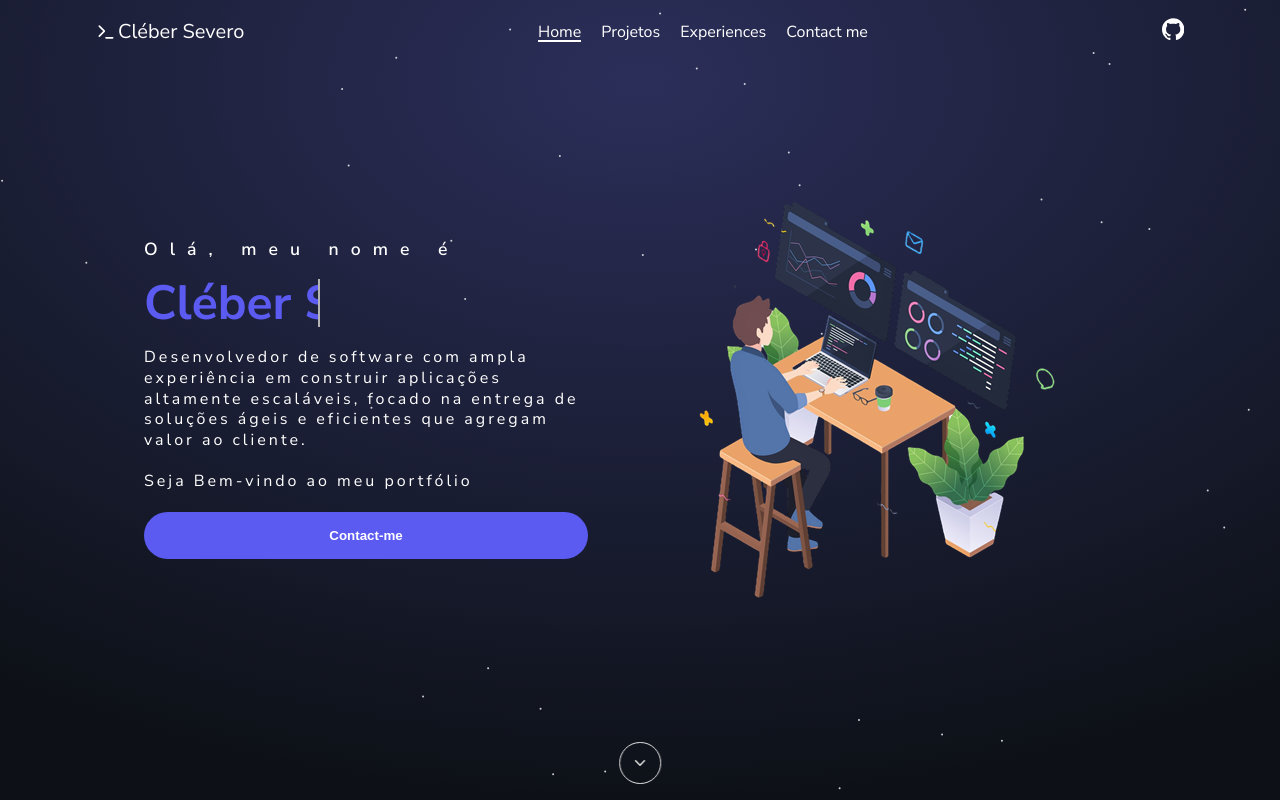
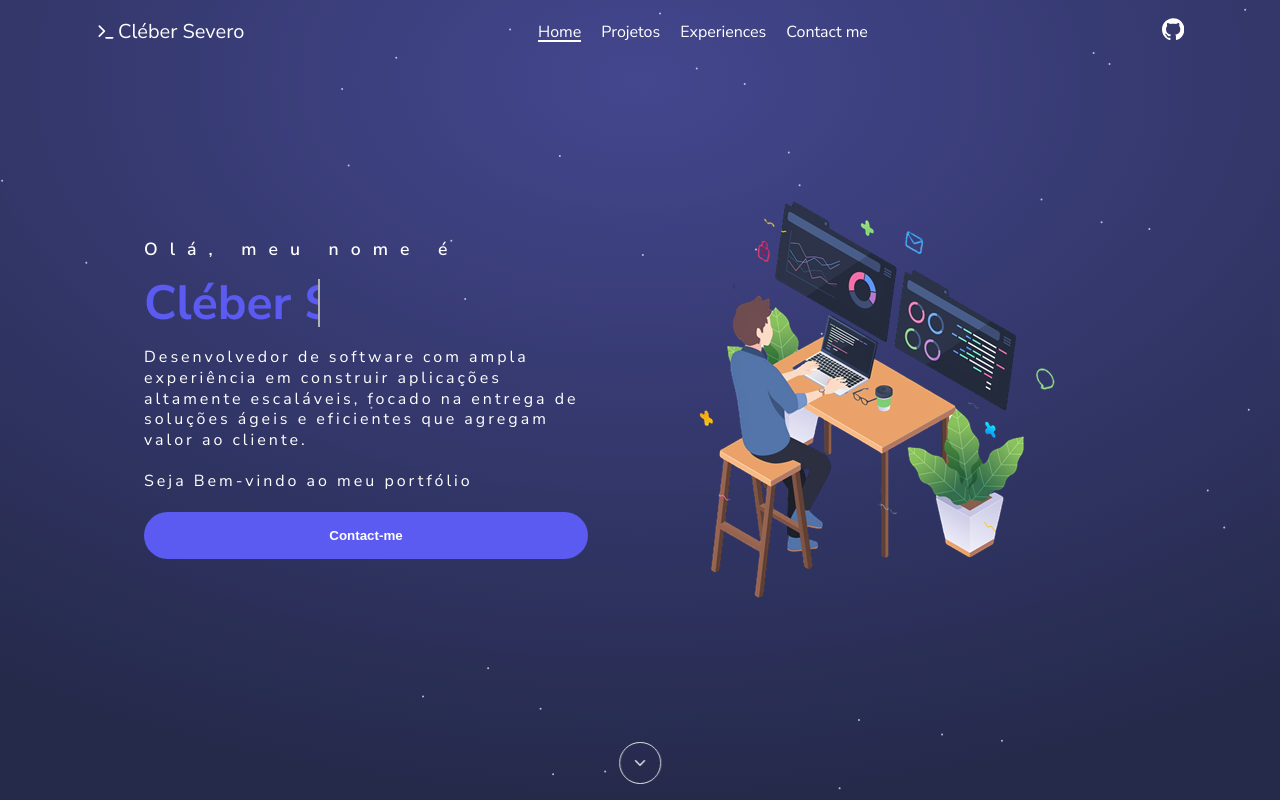
Before and after one commit to Cleber-Severo/my-portfolio, a React (Vite) app: page / in a window 1280 px wide. Shown: the top 800 px of the page. Built offline with nearby package versions, Linux system fonts and the light colour scheme; a web font is replaced by a local one.

Commit message:
feat: config template

```diff
--- a/src/App.css
+++ b/src/App.css
@@ -54,3 +54,7 @@ section {
 
   min-height: 650px;
 }
+
+main {
+  background-color: rgba(114, 114, 243, 0.2);
+}
--- a/src/components/styles/Hero.css
+++ b/src/components/styles/Hero.css
@@ -7,6 +7,8 @@ section#hero {
   padding-right: 2rem;
   padding-left: 3rem;
   margin: 0 auto;
+
+  margin-bottom: 64px;
 
   position: relative;
 
--- a/src/index.css
+++ b/src/index.css
@@ -135,7 +135,7 @@ table {
 :root {
   --default-font-family: "Nunito Sans", sans-serif;
   --header-height: 3rem;
-  --defaul-bg-dark: #0D1117;
+  --defaul-bg-dark: #121821;
   --default-main-text: #FFFFFF;
 }
 
@@ -150,13 +150,13 @@ body {
 body {
   background: radial-gradient(
     ellipse 90% 90% at 50% 10%,
-    rgba(114, 114, 243, 0.3),
-    #0d1117
+    rgba(114, 114, 243, 0.4),
+    transparent
   );
   background-size: cover;
   background-attachment: fixed; /* Keeps the gradient in place */
   background-position: top center;
-    background-attachment: scroll; /* Makes the gradient scroll with the content */
+  background-attachment: scroll; /* Makes the gradient scroll with the content */
 }
 
 html {
```
